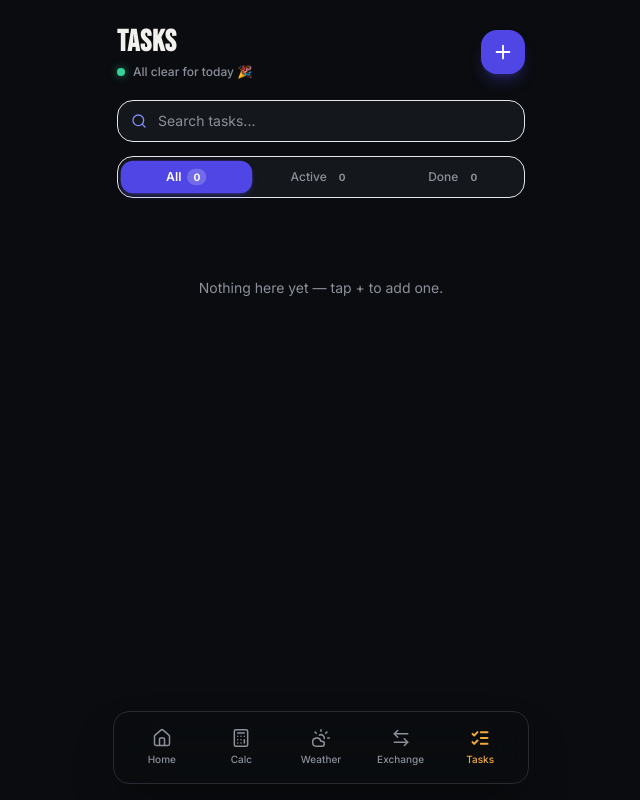
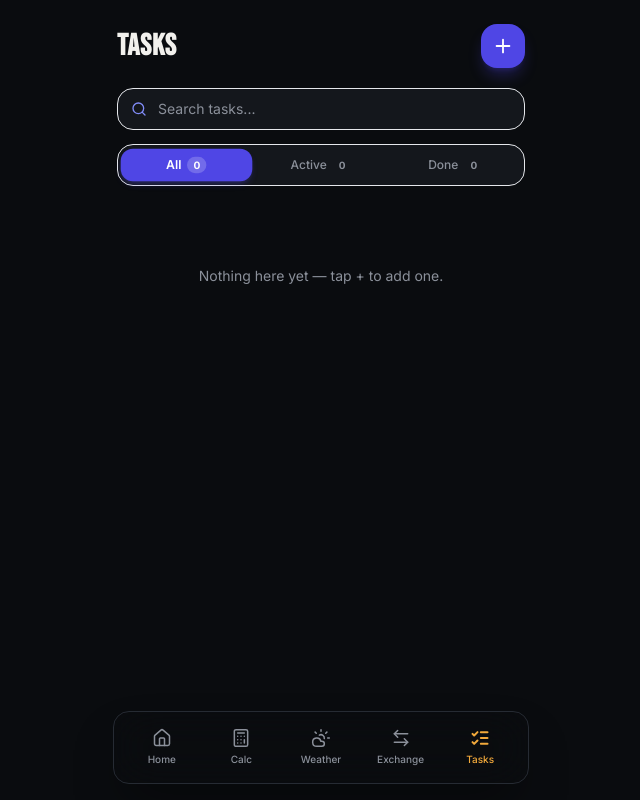
Before and after one commit to AbelXeon/DayFlow, a Next.js app: page /todo in a window 1280 px wide. Shown: the whole page, without its empty margins (319-959 px from the left). Built offline with nearby package versions, Linux system fonts and the light colour scheme.

Commit message:
adjusted the unessery hing removed same color to todo app

```diff
--- a/app/todo/page.tsx
+++ b/app/todo/page.tsx
@@ -92,16 +92,7 @@ export default function TodoPage() {
       <div className="flex items-center justify-between mb-5">
         <div>
           <h1 className="font-display text-3xl font-bold tracking-wide text-text">Tasks</h1>
-          <div className="flex items-center gap-2 mt-1">
-            <span
-              className={`inline-block w-2 h-2 rounded-full ${
-                remaining === 0 ? "bg-emerald-400 shadow-[0_0_8px_rgba(52,211,153,0.6)]" : "bg-indigo-400 shadow-[0_0_8px_rgba(129,140,248,0.6)]"
-              }`}
-            />
-            <p className="text-muted text-xs font-medium">
-              {remaining === 0 ? "All clear for today 🎉" : `${remaining} left to complete`}
-            </p>
-          </div>
+
         </div>
         <button
           onClick={openAdd}
```
